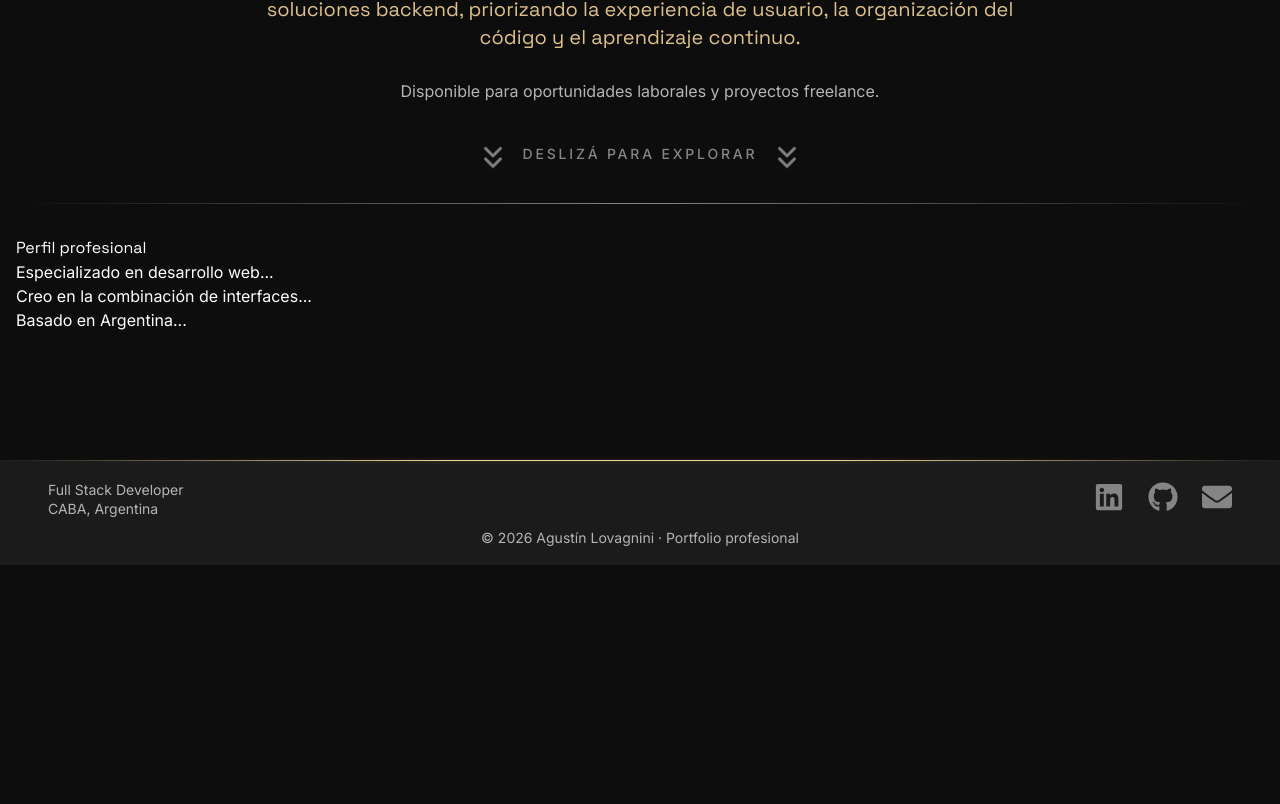
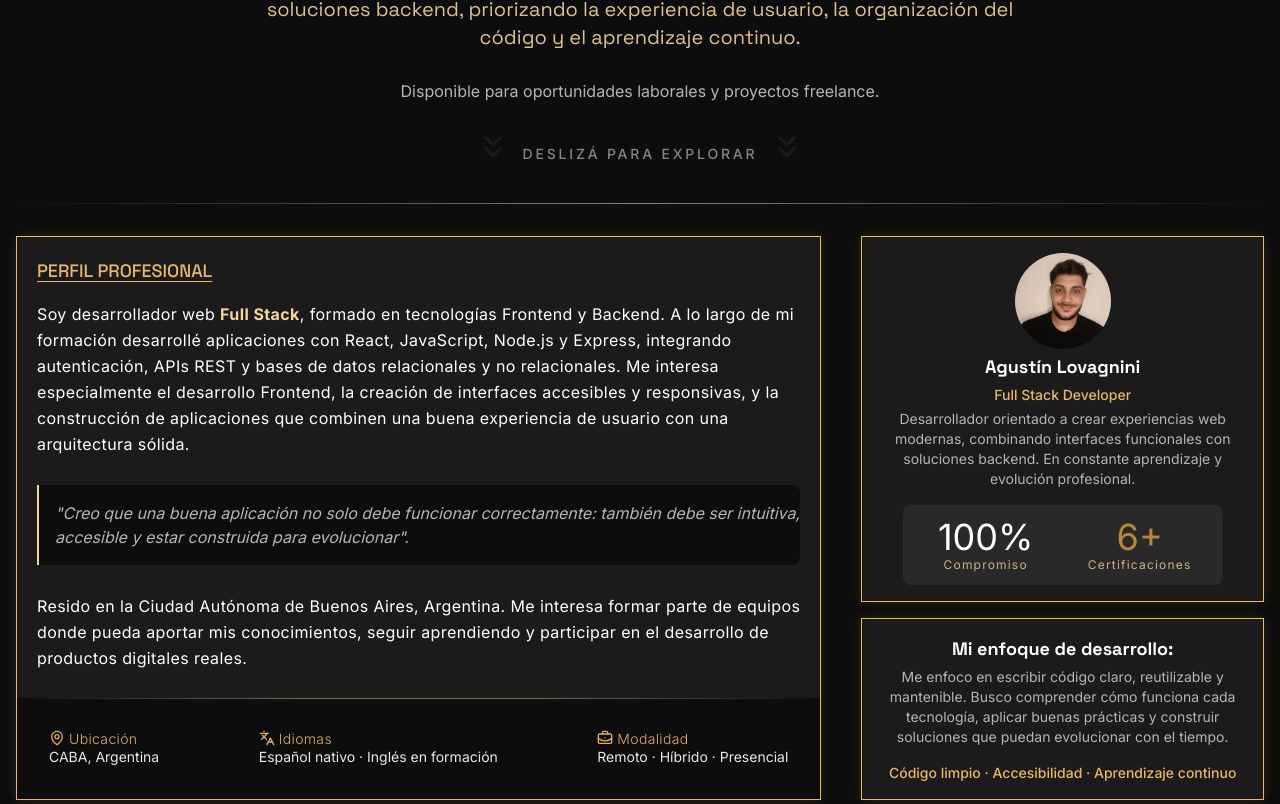
Before and after one commit to agustin-lovagnini/agustin-lovagnini-cv, a Next.js app: page /sobre-mi in a window 1280 px wide. Shown: the part 296-1100 px from the top of the page. Before the commit the page ends 861 px from the top, so only its background shows below. Built offline with nearby package versions, Linux system fonts and the light colour scheme.

Commit message:
feat: agregar marcadores de comentarios, mejorar la estructura del código en varios archivos y arme una parte de la pagina sobre-mi

```diff
--- a/app/contacto/page.tsx
+++ b/app/contacto/page.tsx
@@ -1,6 +1,8 @@
 export default function Contacto() {
     return (
         <main>
+            {/* SUBSECTION - Presentación de Contacto */}
+            {/* TODO - Completar los medios de contacto y definir el servicio de envío antes de implementar el formulario. */}
             <h1>Contacto</h1>
             <p>Información de contacto</p>
         </main>
--- a/app/globals.css
+++ b/app/globals.css
@@ -1,6 +1,6 @@
 @import "tailwindcss";
 
-/* ===== Tema: tipografías y paleta ===== */
+/* SUBSECTION - Tema: tipografías y paleta */
 @theme inline {
   --font-sans: var(--font-inter);
   --font-heading: var(--font-space-grotesk);
@@ -17,12 +17,11 @@
   --color-muted: #B5B5B5;
   --color-subtle: #858585;
 
-  /* Animaciones disponibles como utilidades de Tailwind */
-  --animate-scroll-down: scroll-down 2.2s ease-in-out infinite;
+  /* NOTE - Estas variables exponen las animaciones como clases de Tailwind. */
+  --animate-scroll-down: scroll-down 1.8s ease-in-out infinite;
 }
 
-/* ===== Estilos base ===== */
-/*? @layer: agrupa estilos de componentes reutilizables. */
+/* SUBSECTION - Estilos base del documento */
 @layer base {
   body {
     @apply bg-background text-foreground font-sans;
@@ -42,9 +41,9 @@
   }
 }
 
-/* ===== Componentes reutilizables ===== */
+/* SUBSECTION - Estilos de componentes reutilizables */
 @layer components {
-  /* ----- Contenedores de sección ----- */
+  /* SUBSECTION - Contenedores y separadores de sección */
   .style-section {
     @apply bg-surface border border-gold p-5;
   }
@@ -53,8 +52,7 @@
     @apply h-px w-full border-0 bg-linear-to-r from-transparent via-subtle to-transparent;
   }
 
-  /* ----- Botones de la presentación ----- */
-  /*? Acciones de la presentación */
+  /* SUBSECTION - Botones de acción: base y foco */
   .action-button {
     @apply inline-flex min-h-11 shrink-0 flex-row flex-nowrap items-center justify-center gap-1 whitespace-nowrap rounded-lg border px-2 py-2 text-[11px] font-semibold sm:px-4 sm:text-sm;
     transition:
@@ -70,6 +68,7 @@
     outline-offset: 4px;
   }
 
+  /* SUBSECTION - Variantes de botones: principal, secundario y redes */
   .action-primary {
     border-color: var(--color-gold);
     background-color: var(--color-gold);
@@ -101,8 +100,7 @@
     filter: drop-shadow(0 0 5px #fff);
   }
 
-  /* ----- Efectos decorativos de los marcos ----- */
-  /* Halo difuso alrededor del borde, conservando su línea visible */
+  /* ITEM - Halo de los marcos */
   .border-glow {
     box-shadow:
       0 0 8px rgb(233 183 103 / 0.35),
@@ -110,7 +108,7 @@
       inset 0 0 8px rgb(233 183 103 / 0.12);
   }
 
-  /*? Línea decorativa que se desvanece hacia los extremos */
+  /* ITEM - Línea decorativa de Header y Footer */
   .edge-line {
     position: absolute;
     inset-inline: 0;
@@ -126,13 +124,11 @@
     filter: drop-shadow(0 0 2px rgb(245 212 154 / 0.3));
   }
 
-  /* ----- Enlaces del Header y del Footer ----- */
-  /*? Estilo base de link de navegación header */
+  /* SUBSECTION - Enlaces del Header y del Footer */
   .nav-link {
     @apply relative transition-[color,filter] duration-300;
   }
 
-  /*? Estilo base de link de pie de página */
   .footer-link {
     @apply relative text-subtle transition-colors duration-300;
   }
@@ -142,14 +138,14 @@
     @apply text-muted;
   }
 
-  /*? Hover effect */
+  /* ITEM - Enlace activo y efectos de navegación */
   .nav-link:hover,
   .nav-link[aria-current="page"] {
     @apply text-gold-light;
     filter: drop-shadow(0 0 6px #E9B767);
   }
 
-  /*? Subrayado */
+  /* ITEM - Subrayado de enlaces */
   .nav-link::after,
   .footer-link::after {
     content: "";
@@ -170,7 +166,7 @@
     opacity: 1;
   }
 
-  /*? Punto de destaque */
+  /* ITEM - Punto decorativo del enlace activo */
   .nav-link::before {
     content: "";
     position: absolute;
@@ -190,7 +186,8 @@
     opacity: 1;
   }
 
-  /* ----- Marquesina de tecnologías ----- */
+  /* SUBSECTION - Movimiento y pausa de la marquesina */
+  /* TODO - Desactivar la animación de la marquesina con prefers-reduced-motion. */
   .marquee-track {
     animation: marquee-scroll 45s linear infinite;
   }
@@ -199,7 +196,7 @@
     animation-play-state: paused;
   }
 
-  /* ----- Insignia de disponibilidad ----- */
+  /* SUBSECTION - Etiquetas de presentación y punto decorativo */
   .eyebrow-badge {
     @apply my-1 inline-flex self-start items-center gap-2 rounded-full
       border border-gold/25 bg-[#986A2B] px-3 py-1.5 text-xs
@@ -212,15 +209,15 @@
   }
 }
 
-/* ===== Interacción con dispositivos que permiten hover ===== */
+/* ITEM - Pausa de la marquesina con mouse */
 @media (hover: hover) {
   .marquee:hover .marquee-track {
     animation-play-state: paused;
   }
 }
 
-/* ===== Animaciones ===== */
-/* Movimiento horizontal de la marquesina */
+/* ITEM - Animación horizontal de la marquesina */
+/* NOTE - El recorrido equivale a un grupo porque la pista contiene dos listas idénticas. */
 @keyframes marquee-scroll {
   from {
     transform: translateX(0);
@@ -231,7 +228,7 @@
   }
 }
 
-/* Movimiento vertical de las flechas para explorar */
+/* ITEM - Animación de las flechas para explorar */
 @keyframes scroll-down {
   0% {
     transform: translateY(-7px);
--- a/app/layout.tsx
+++ b/app/layout.tsx
@@ -7,6 +7,7 @@ import { Inter, Space_Grotesk } from "next/font/google";
 import "./globals.css";
 
 
+// ITEM - Fuentes compartidas
 const inter = Inter({
   variable: "--font-inter",
   subsets: ["latin"],
@@ -17,19 +18,22 @@ const spaceGrotesk = Space_Grotesk({
   subsets: ["latin"],
 });
 
+// ITEM - Metadatos generales del portfolio
 export const metadata: Metadata = {
   title: "Agustín Lovagnini | Full Stack Developer",
   description: "Portfolio profesional de Agustín Lovagnini, desarrollador full stack",
 };
 
+// ITEM - Estructura compartida de las páginas
 export default function RootLayout({ children }: LayoutProps<"/">) {
   return (
     <html
       lang="es"
-      className={`${inter.variable} ${spaceGrotesk.variable} antialiased`}
+      className={`${inter.variable} ${spaceGrotesk.variable} antialiased scroll-smooth motion-reduce:scroll-auto`}
     >
       <body className="min-h-dvh flex flex-col">
         <Header />
+        {/* NOTE - Next.js coloca en children el contenido de la ruta actual. */}
         {children}
         <Footer />
       </body>
--- a/app/page.tsx
+++ b/app/page.tsx
@@ -6,6 +6,7 @@ import TechnologiesMarquee from "../components/TechnologiesMarquee";
 export default function Home() {
   return (
     <main className="w-full min-h-screen flex flex-col items-center justify-center gap-8 px-4 py-8">
+      {/* SECTION - Presentación personal */}
       <section
         aria-labelledby="presentacion-personal"
         className="grid grid-cols-1 items-center gap-8 md:grid-cols-[2fr_1fr] md:gap-10"
@@ -75,6 +76,8 @@ export default function Home() {
           </div>
         </div>
 
+        {/* ITEM - Retrato y halo decorativo */}
+        {/* NOTE - El halo queda fuera del marco para que overflow-hidden no lo recorte. */}
         <div className="relative isolate mx-auto flex w-full max-w-[340px] items-center justify-center">
           <div
             aria-hidden="true"
@@ -90,6 +93,7 @@ export default function Home() {
         </div>
       </section>
 
+      {/* SECTION - Stack principal y marquesina */}
       <section aria-labelledby="tecnologias-y-habilidades" className="style-section w-full">
         <div>
           <span className="mb-3 block w-full border-b border-gold-light pb-1 font-heading text-xl font-semibold tracking-tight text-gold-light md:text-2xl">
@@ -117,6 +121,7 @@ export default function Home() {
 
       </section>
 
+      {/* SECTION - Invitación a contactar */}
       <section aria-labelledby="llamado-accion" className="style-section w-full">
         <div className="flex flex-col gap-4 md:flex-row md:items-center md:justify-between">
           <div>
--- a/app/proyectos/page.tsx
+++ b/app/proyectos/page.tsx
@@ -1,6 +1,8 @@
 export default function Proyectos() {
     return (
         <main>
+            {/* SUBSECTION - Presentación de Proyectos */}
+            {/* TODO - Incorporar los proyectos destacados y sus enlaces. */}
             <h1>Proyectos</h1>
             <p>Lista de proyectos</p>
         </main>
--- a/app/sobre-mi/page.tsx
+++ b/app/sobre-mi/page.tsx
@@ -1,8 +1,14 @@
-import { ChevronsDown } from "lucide-react";
+import {
+    ChevronsDown,
+    BriefcaseBusiness,
+    Languages,
+    MapPin,
+} from "lucide-react";
 
 export default function SobreMi() {
     return (
         <main className="w-full flex flex-col gap-8 px-4 py-8">
+            {/* SUBSECTION - Introducción de Sobre mí */}
             <header className="flex flex-col items-center gap-2 text-center">
                 <span className="eyebrow-badge mb-5 self-center">
                     <span aria-hidden="true" className="eyebrow-dot" />
@@ -25,6 +31,7 @@ export default function SobreMi() {
                 </p>
             </header>
 
+            {/* ITEM - Invitación a explorar */}
             <div className="flex items-center justify-center gap-3">
                 <ChevronsDown aria-hidden="true"
                     className="size-9 text-subtle animate-scroll-down motion-reduce:animate-none"
@@ -44,35 +51,109 @@ export default function SobreMi() {
 
             <hr className="section-divider" />
 
-            {/* CONTENEDORES AMARILLO SECTION */}
-            <section id="sobre-mi" aria-labelledby="sobre-mi-descripcion">
-                {/* CONTENEDORES VERDES */}
-                <div>
-                    <h2 id="sobre-mi-descripcion">Perfil profesional</h2>
-                    <p>Especializado en desarrollo web...</p>
+            {/* SECTION - Perfil profesional */}
+            <section id="sobre-mi" aria-labelledby="sobre-mi-descripcion" className=" w-full max-w-7xl mx-auto grid grid-cols-1 items-stretch gap-8 md:grid-cols-[2fr_1fr] md:gap-10">
 
-                    <blockquote>
-                        Creo en la combinación de interfaces...
-                    </blockquote>
+                <div className="flex flex-col style-section shadow-[0_0_10px_rgb(233_183_103_/_0.15)] p-0">
+                    <div className="flex flex-1 flex-col gap-6 p-5">
+                        <div className="flex flex-col gap-4">
+                            <h2 id="sobre-mi-descripcion" className="text-gold font-medium uppercase underline underline-offset-4 text-lg">Perfil profesional
+                            </h2>
+                            <p className="leading-relaxed tracking-wide">Soy desarrollador web <span className="font-bold text-gold-light">Full Stack</span>, formado en tecnologías Frontend y Backend. A lo largo de mi formación desarrollé aplicaciones con React, JavaScript, Node.js y Express, integrando autenticación, APIs REST y bases de datos relacionales y no relacionales.
 
-                    <p>Basado en Argentina...</p>
+                                Me interesa especialmente el desarrollo Frontend, la creación de interfaces accesibles y responsivas, y la construcción de aplicaciones que combinen una buena experiencia de usuario con una arquitectura sólida.</p>
+                        </div>
 
-                    <div>
-                        {/* Ubicación, idiomas y modalidad */}
+                        <blockquote className="my-1 border-l-2 border-gold-light pl-4 italic text-muted bg-background rounded-r-lg py-4">
+                            &quot;Creo que una buena aplicación no solo debe funcionar correctamente: también debe ser intuitiva, accesible y estar construida para evolucionar&quot;.
+                        </blockquote>
+
+                        <p className="leading-relaxed tracking-wide">Resido en la Ciudad Autónoma de Buenos Aires, Argentina. Me interesa formar parte de equipos donde pueda aportar mis conocimientos, seguir aprendiendo y participar en el desarrollo de productos digitales reales.</p>
+                    </div>
+                    <div className="relative">
+                        <dl className="grid w-full grid-cols-1 gap-4 bg-background p-8 text-sm md:grid-cols-[auto_auto_auto] md:justify-between">
+
+                            <div>
+                                <span aria-hidden="true" className="edge-line top-0 opacity-45" />
+
+                                <dt className="flex flex-row gap-1 text-gold font-light leading-tight tracking-wide opacity-95">
+                                    <MapPin aria-hidden="true" className="size-4 shrink-0 text-gold" />
+                                    Ubicación
+                                </dt>
+                                <dd className="opacity-90 mt-[0.5]">CABA, Argentina</dd>
+                            </div>
+
+                            <div>
+                                <dt className="flex flex-row gap-1 text-gold font-light leading-tight tracking-wide opacity-95">
+                                    <Languages aria-hidden="true" className="size-4 shrink-0 text-gold" />
+                                    Idiomas
+                                </dt>
+                                <dd className="opacity-90 mt-[0.5]">Español nativo · Inglés en formación</dd>
+                            </div>
+
+                            <div>
+                                <dt className="flex flex-row gap-1 text-gold font-light leading-tight tracking-wide opacity-95">
+                                    <BriefcaseBusiness aria-hidden="true" className="size-4 shrink-0 text-gold" />
+                                    Modalidad
+                                </dt>
+                                <dd className="opacity-90 mt-[0.5]">Remoto · Híbrido · Presencial</dd>
+                            </div>
+                        </dl>
                     </div>
                 </div>
 
-                {/* CONTENEDORES AZULES */}
-                <div>
-                    {/* AZUL 1: Tarjeta personal */}
-                    <div></div>
-                    {/* AZUL 2: Tarjeta personal */}
-                    <div></div>
+                {/* SUBSECTION - Tarjetas personales */}
+
+                <div className="flex flex-col gap-4">
+                    {/*ITEM - TARJETA PERSONAL 1*/}
+                    <div className="flex flex-col gap-1 items-center text-center style-section shadow-[0_0_10px_rgb(233_183_103_/_0.15)] p-4">
+
+                        <div className="size-24 overflow-hidden rounded-full">
+                            <img
+                                src="/images/img-perfil-agustin.webp"
+                                alt="Retrato de Agustín Lovagnini"
+                                className="size-full scale-110 object-cover"
+                            />
+                        </div>
+
+                        <h3 className="font-bold text-lg">Agustín Lovagnini</h3>
+                        <p className="text-gold font-medium text-sm">Full Stack Developer</p>
+                        <p className="text-muted text-sm">Desarrollador orientado a crear experiencias web modernas, combinando interfaces funcionales con soluciones backend. En constante aprendizaje y evolución profesional.</p>
+
+                        <dl className="mt-3 grid w-full max-w-xs grid-cols-2 gap-3 rounded-lg bg-outline p-3 text-sm">
+                            <div className="flex min-w-0 flex-col text-center">
+                                <dt className="order-2 w-full text-xs tracking-widest text-gold-light opacity-80">Compromiso</dt>
+                                <dd className="order-1 w-full text-4xl">100%</dd>
+                            </div>
+                            <div className="flex min-w-0 flex-col text-center">
+                                <dt className="order-2 w-full text-xs tracking-widest text-gold-light opacity-80">Certificaciones</dt>
+                                <dd className="order-1 w-full text-4xl text-gold-dark">6+</dd>
+                            </div>
+                        </dl>
+                    </div>
+
+                    {/*ITEM - TARJETA PERSONAL 2*/}
+                    <div className="flex flex-col gap-1 text-center style-section shadow-[0_0_10px_rgb(233_183_103_/_0.15)] p-4">
+                        <div>
+                            {/* Acá irá el icono decorativo */}
+                            <h3 className="font-bold text-lg">Mi enfoque de desarrollo:</h3>
+                        </div>
+
+                        <p className="text-muted text-sm">Me enfoco en escribir código claro, reutilizable y mantenible. Busco comprender cómo funciona cada tecnología, aplicar buenas prácticas y construir soluciones que puedan evolucionar con el tiempo.</p>
+
+                        <p className="text-gold text-sm font-medium mt-3">Código limpio · Accesibilidad · Aprendizaje continuo</p>
+                    </div>
                 </div>
             </section>
+
+            {/* SECTION - Formación y certificaciones */}
             <section aria-labelledby="formacion-y-certificaciones" className="w-full"></section>
+
+            {/* SECTION - Tecnologías principales */}
             <section aria-labelledby="tecnologias-principales" className="w-full"></section>
-            <section aria-labelledby="competencias-y-habilidades-profecionales" className="w-full"></section>
+
+            {/* SECTION - Competencias y habilidades profesionales */}
+            <section aria-labelledby="competencias-y-habiliades-profecionales" className="w-full"></section>
         </main>
     );
 }
--- a/components/Footer.tsx
+++ b/components/Footer.tsx
@@ -5,6 +5,7 @@ export default function Footer() {
         <footer className="relative bg-surface px-8 py-4 text-subtle md:px-12">
             <span aria-hidden="true" className="edge-line top-0" />
             <div className="flex flex-col items-center gap-4 text-center md:flex-row md:justify-between md:text-left">
+                {/* ITEM - Rol y ubicación */}
                 <div className="text-center md:self-start md:text-left">
                     <p className="mt-1 hidden text-sm font-normal leading-snug text-muted md:block select-none">
                         Full Stack Developer
@@ -15,6 +16,7 @@ export default function Footer() {
                     </p>
                 </div>
 
+                {/* SUBSECTION - Redes profesionales y correo */}
                 <nav
                     aria-label="Redes y contacto"
                     className="flex flex-wrap justify-center gap-x-6 gap-y-3 text-sm"
@@ -47,6 +49,7 @@ export default function Footer() {
                 </nav>
             </div>
 
+            {/* ITEM - Autoría del portfolio */}
             <p className="mt-2 text-center text-xs font-normal leading-relaxed text-muted select-none md:text-sm">
                 &copy; 2026 Agustín Lovagnini · Portfolio profesional
             </p>
--- a/components/TechnologiesMarquee.tsx
+++ b/components/TechnologiesMarquee.tsx
@@ -3,7 +3,9 @@ import { technologies } from "../data/technologies";
 export default function TechnologiesMarquee() {
     return (
         <div className="marquee overflow-hidden rounded-xl border border-outline bg-background p-4">
+            {/* SUBSECTION - Pista de desplazamiento continuo */}
             <div className="marquee-track flex w-max">
+                {/* SUBSECTION - Lista principal de tecnologías */}
                 <ul className="flex w-max shrink-0 gap-4 pr-4">
                     {technologies.map((technology) => (
                         <li key={technology.id} className="flex flex-col items-center gap-2 shrink-0 whitespace-nowrap rounded-lg border border-outline bg-surface px-4 py-3">
@@ -18,6 +20,8 @@ export default function TechnologiesMarquee() {
                     ))}
                 </ul>
 
+                {/* SUBSECTION - Copia para continuidad de la marquesina */}
+                {/* NOTE - La copia tiene el mismo ancho y se oculta a lectores de pantalla para no repetir los nombres. */}
                 <ul aria-hidden="true" className="flex w-max shrink-0 gap-4 pr-4">
                     {technologies.map((technology) => (
                         <li key={technology.id} className="flex flex-col items-center gap-2 shrink-0 whitespace-nowrap rounded-lg border border-outline bg-surface px-4 py-3">
--- a/data/technologies.ts
+++ b/data/technologies.ts
@@ -18,11 +18,13 @@ import {
 } from "react-icons/si";
 
 
+// ITEM - Estructura de una tecnología
 export interface Technology {
     id: string,
     name: string,
     icon: IconType;
 }
+// ITEM - Catálogo de tecnologías e iconos
 export const technologies: Technology[] = [
     { id: "html", name: "HTML5", icon: SiHtml5 },
     { id: "css", name: "CSS3", icon: SiCss },
```
Also changed, not shown: components/Header.tsx (+7 -2 lines), components/ShareButton.tsx (+7 -0 lines), 1 other file (tests, documents, lock files or other folders).
